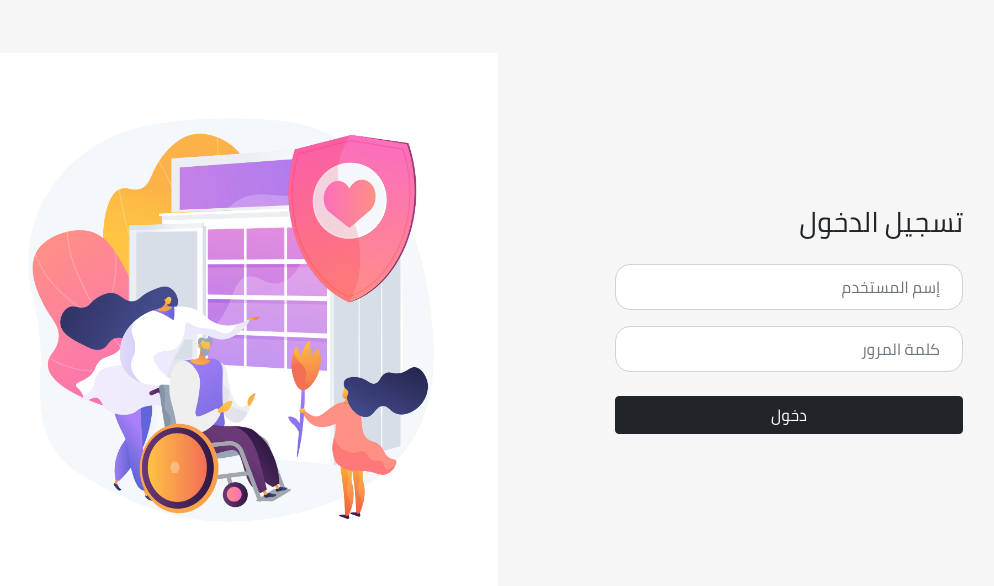
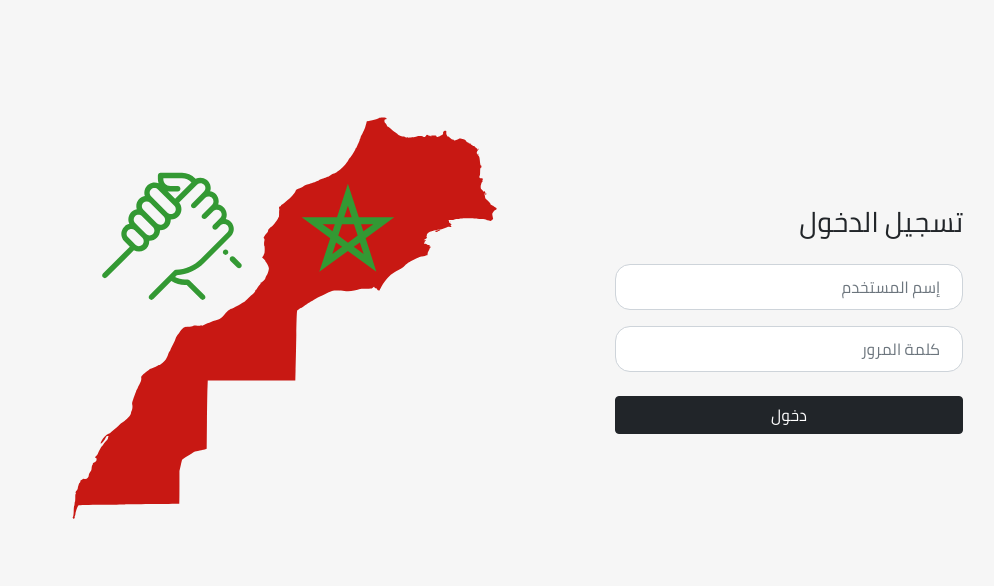
Before and after one commit to abdlalisalmi/center_GAS-Web-Application, a Django app: page / in a window 1280 px wide. Shown: the part 160-746 px from the top of the page, without its empty margins (130-1124 px from the left). Run offline with Django 3.2, Linux system fonts and the light colour scheme; some libraries are stand-ins or nearby versions.

Commit message:
change login image

```diff
--- a/templates/login.html
+++ b/templates/login.html
@@ -27,7 +27,7 @@
             </div>
         </div>
         <div class='col-lg-6'>
-            <img src="{% static 'images/login_img.jpg' %}" class="img-fluid" style="min-height:100%;" />
+            <img src="{% static 'images/carte.svg' %}" class="img-fluid" width="80%" style="min-height:100%;" />
         </div>
     </div>
 </div>
```
